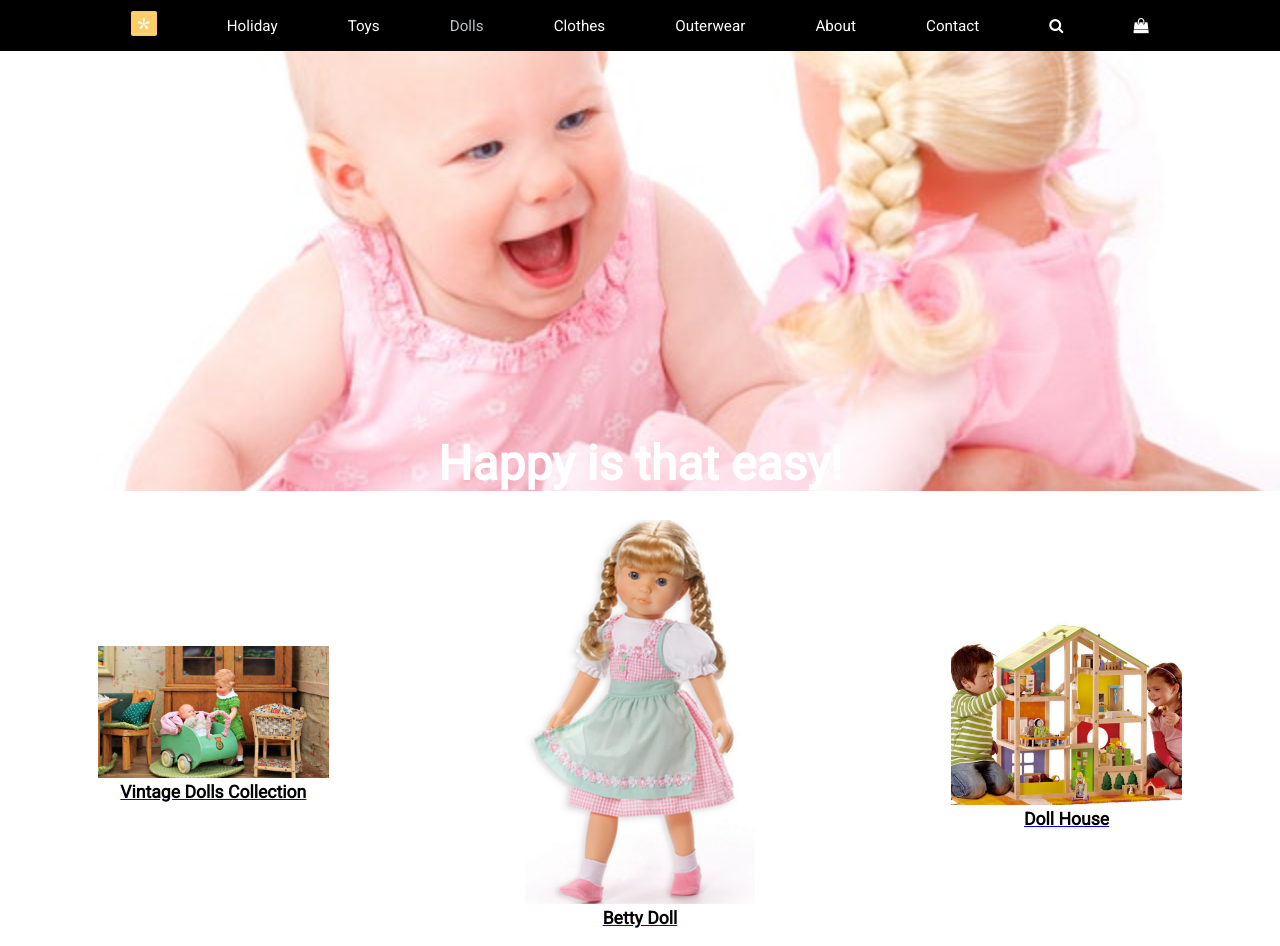
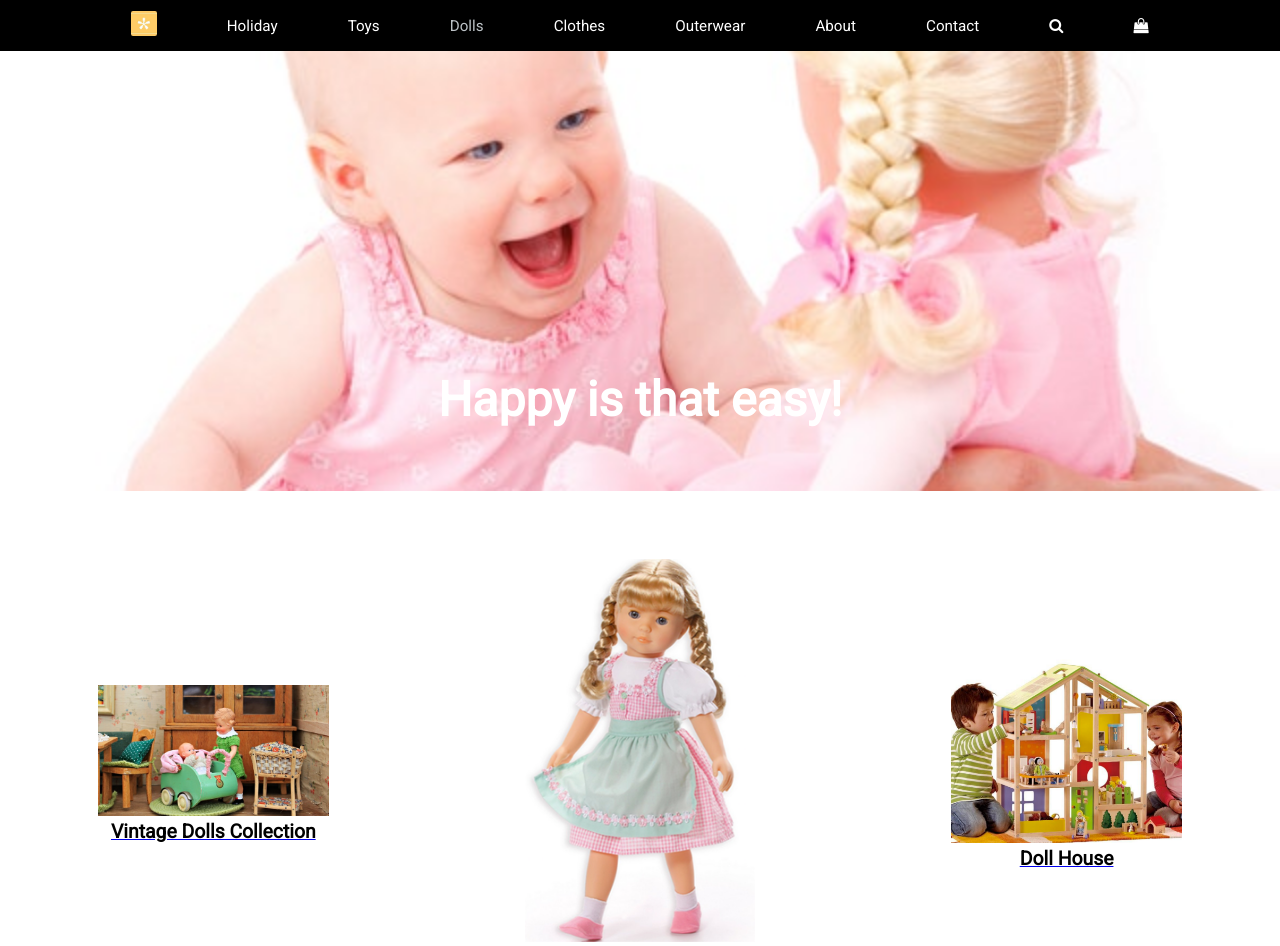
Before and after one commit to caep2015/React-E-Commerce-Mock-Site, a React (Create React App) app: page /dolls in a window 1280 px wide. Shown: the top 946 px of the page. Built offline with nearby package versions, Linux system fonts and the light colour scheme.

Commit message:
Update index.css
Changes to product-flex size to give more room where needed.

```diff
--- a/src/styles/index.css
+++ b/src/styles/index.css
@@ -23,11 +23,11 @@
 
 #toys-hero {
   background-image: url('../images/header-toys.jpg');
-  width: 100%;
 }
 
 #weather-hero {
   background-image: url('../images/header-weather.jpg');
+  height: 45vw;
 }
 
 #holiday-hero {
@@ -63,33 +63,40 @@
 
 .dolls-hero-text {
   color: #fff;
-  padding-top: 30%;
+  padding-top: 25%;
   text-align: center;
 }
 .clothes-hero-text {
   color: #00cdcd;
-  padding-top: 30%;
+  padding-top: 25%;
+  text-align: center;
 }
 
 .weather-hero-text h6 {
   font-weight: 400;
   font-size: 2.25em;
-  color: yellow;
+  color: #fff;
   text-align: right;
-  padding: 30% 5% 0% 0%;
+  padding: 2% 5% 0% 0%;
 }
 
 .product-flex {
   display: flex;
   justify-content: space-between;
   align-items: center;
-  height: 55vh;
+  height: 65vh;
 }
 .clothes-product-flex {
   display: flex;
   justify-content: space-between;
   align-items: center;
-  height: 75vh;
+  height: 85vh;
+}
+.dolls-product-flex {
+  display: flex;
+  justify-content: space-between;
+  align-items: center;
+  height: 70vh;
 }
 .cat-product img {
   width: 30vw;
@@ -97,7 +104,7 @@
 .cat-product-target img {
   width: 18vw;
 }
-.cat-product a, h4 {
+.cat-product-target, h4 {
   font-size: 1.1em;
   text-decoration: none;
   text-align: center;
```
